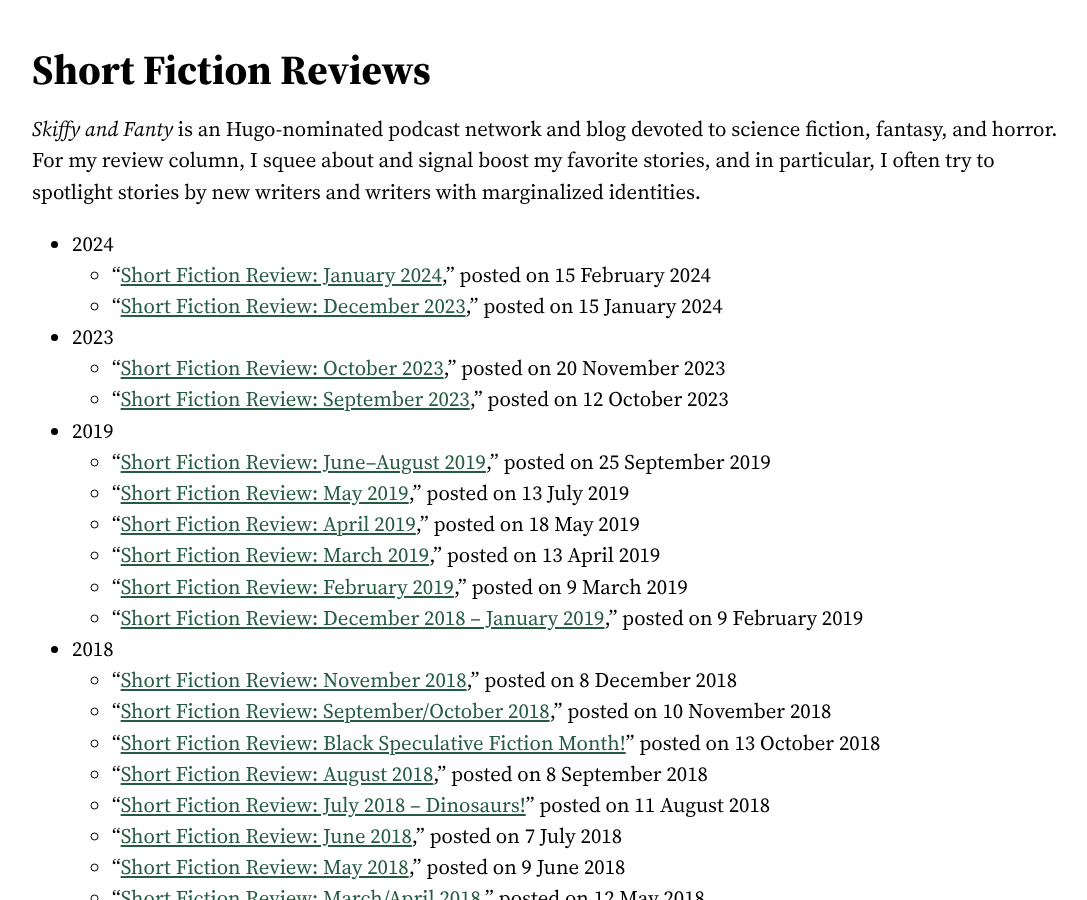
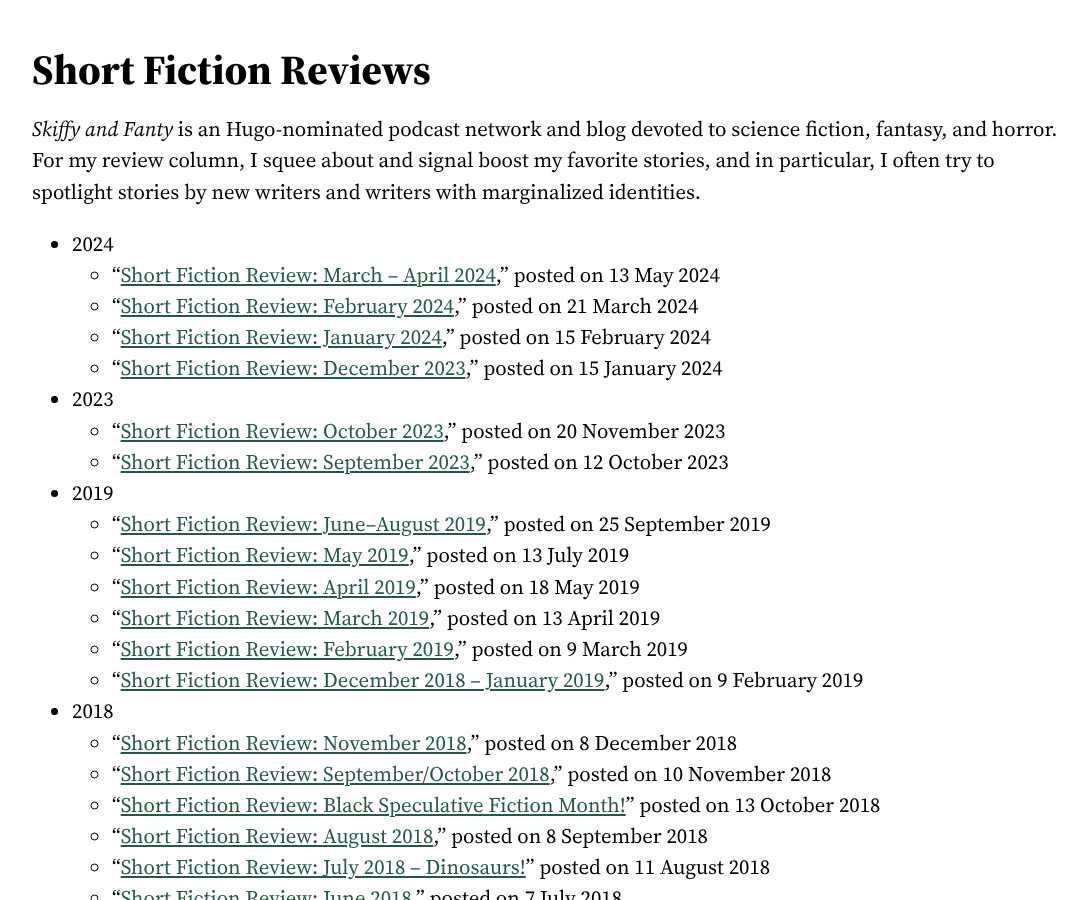
Before and after one commit to cncoulter/camcoulter.com, a Jekyll site: the page built from Publications.html, in a window 1280 px wide and 900 px high, scrolled down 543 px. Shown: the whole window, without its empty margins (88-1175 px from the left). Built offline with Jekyll 4.4.1, drawn with Linux system fonts in a browser that asks for light colours; some web fonts are replaced.

Commit message:
Update Publications

```diff
--- a/Publications.html
+++ b/Publications.html
@@ -28,6 +28,8 @@
 <ul>
 	<li>2024
 		<ul>
+			<li>“<a href="https://skiffyandfanty.com/blog/short-fiction-review-march-april-2024/" class="font-weight-bold">Short Fiction Review: March – April 2024</a>,” posted on 13 May 2024</li>
+			<li>“<a href="https://skiffyandfanty.com/blog/short-fiction-review-february-2024/" class="font-weight-bold">Short Fiction Review: February 2024</a>,” posted on 21 March 2024</li>
 			<li>“<a href="https://skiffyandfanty.com/blog/short-fiction-review-january-2024/" class="font-weight-bold">Short Fiction Review: January 2024</a>,” posted on 15 February 2024</li>
 			<li>“<a href="https://skiffyandfanty.com/blog/short-fiction-review-december-2023/" class="font-weight-bold">Short Fiction Review: December 2023</a>,” posted on 15 January 2024</li>
 		</ul>
@@ -137,7 +139,7 @@
 <h2 id="podcasts">Podcasts</h2>
 
 <ul>
-	<li>“<a href="https://www.emilyrosewin.com/post/season-2-episode-9-what-are-spivak-pronouns-and-more-on-the-queer-sci-fi-world-with-cam-coulter" class="font-weight-bold">What are Spivak Pronouns? And More on the Queer Sci-fi World with Cam Coulter </a>,” <cite>Our Daily Beard</cite>: Season 2, Episode 9, 17 June 2020</li>
+	<li>“<a href="https://www.listennotes.com/podcasts/our-daily-beard/season-2-episode-9-what-are-rp1t9PWdV0Q/" class="font-weight-bold">What are Spivak Pronouns? And More on the Queer Sci-fi World with Cam Coulter </a>,” <cite>Our Daily Beard</cite>: Season 2, Episode 9, 17 June 2020<!-- Original link for Our Daily Beard podcast is defect as of 15 May 2024: https://www.emilyrosewin.com/post/season-2-episode-9-what-are-spivak-pronouns-and-more-on-the-queer-sci-fi-world-with-cam-coulter --></li>
 </ul>
 
 <h2 id="poetry">Poetry</h2>
```
